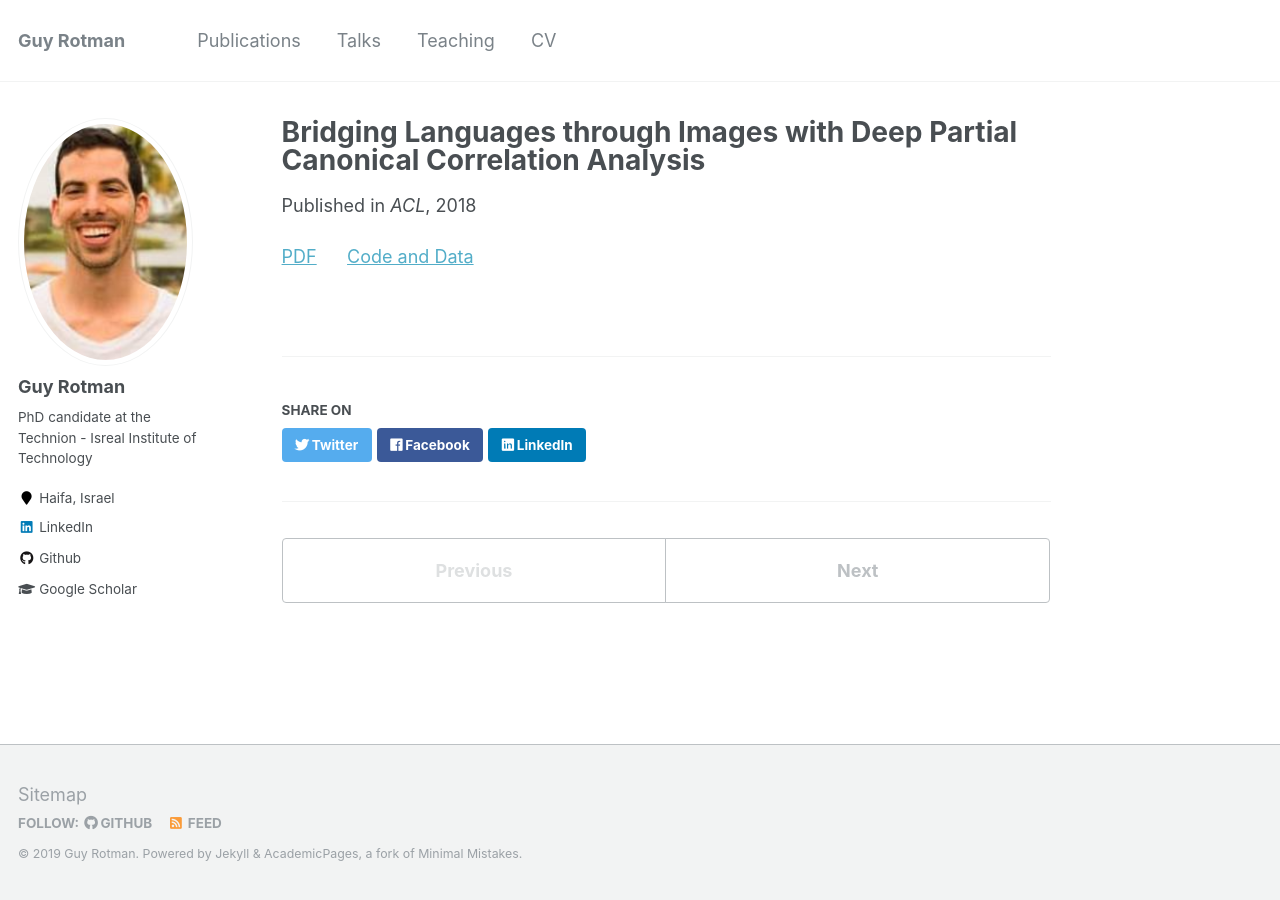
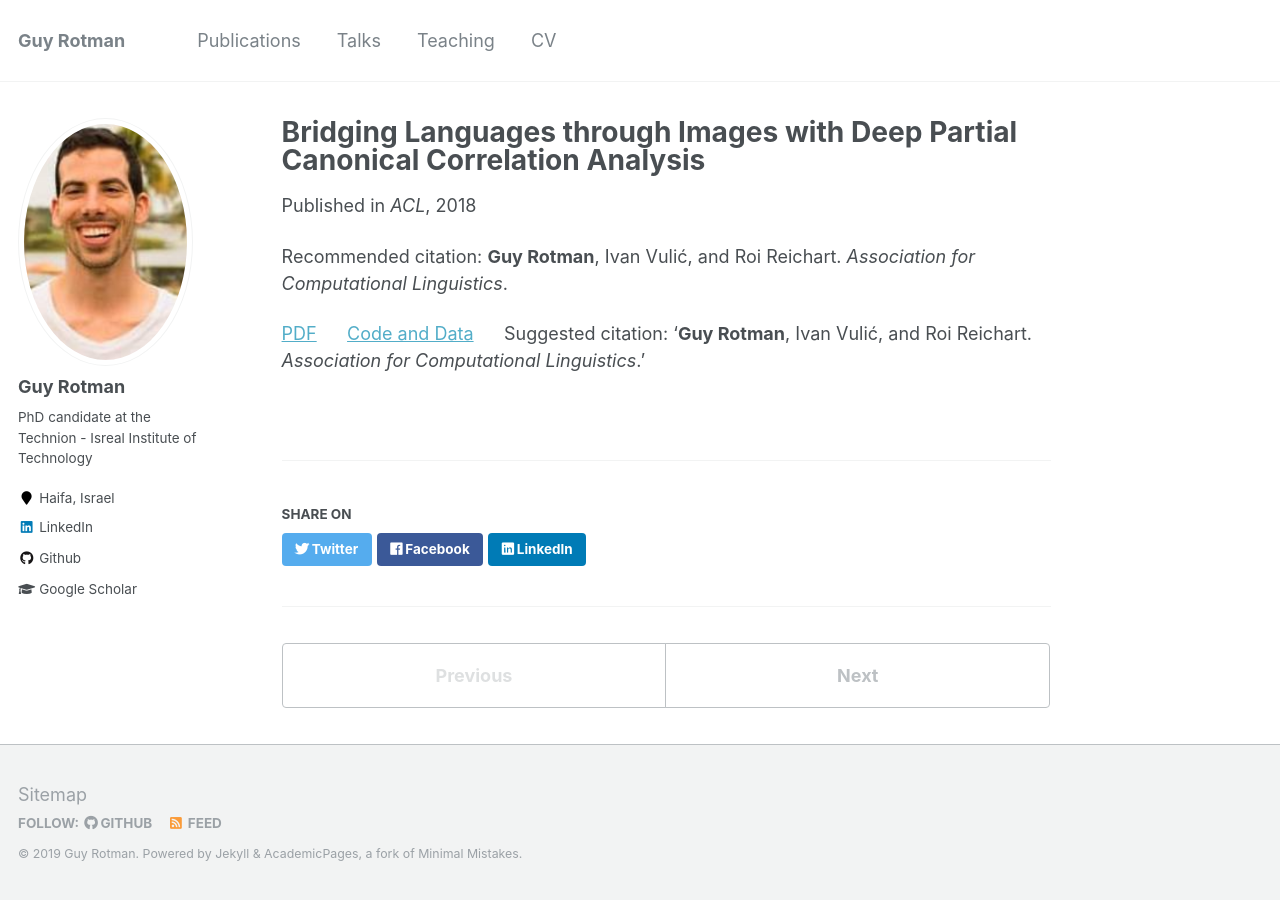
Before and after one commit to rotmanguy/rotmanguy.github.io, a Jekyll site: the page built from _publications/2018-07-01-bridging-languages-through-images.md, in a window 1280 px wide. Built offline with Jekyll 4.4.1, drawn with Linux system fonts in a browser that asks for light colours; part of the change alters nothing that is shown.

Commit message:
initial commit

```diff
--- a/_publications/2018-07-01-bridging-languages-through-images.md
+++ b/_publications/2018-07-01-bridging-languages-through-images.md
@@ -4,7 +4,7 @@ collection: publications
 permalink: /publications/2018-07-01-bridging-languages-through-images
 venue: "ACL"
 date: 2018-07-01
-Suggested citation: '<b>Guy Rotman</b>, Ivan Vulić, and Roi Reichart. <i>Association for Computational Linguistics</i>.'
+citation: '<b>Guy Rotman</b>, Ivan Vulić, and Roi Reichart. <i>Association for Computational Linguistics</i>.'
 pdfurl: "https://www.aclweb.org/anthology/P18-1084.pdf"
 codeurl: "https://github.com/rotmanguy/DPCCA"
 ---
@@ -12,3 +12,4 @@ codeurl: "https://github.com/rotmanguy/DPCCA"
 &nbsp;&nbsp;&nbsp;&nbsp;
 <a href="https://www.aclweb.org/anthology/P18-1084.pdf">Code and Data</a>
 &nbsp;&nbsp;&nbsp;&nbsp;
+Suggested citation: '<b>Guy Rotman</b>, Ivan Vulić, and Roi Reichart. <i>Association for Computational Linguistics</i>.'
```
